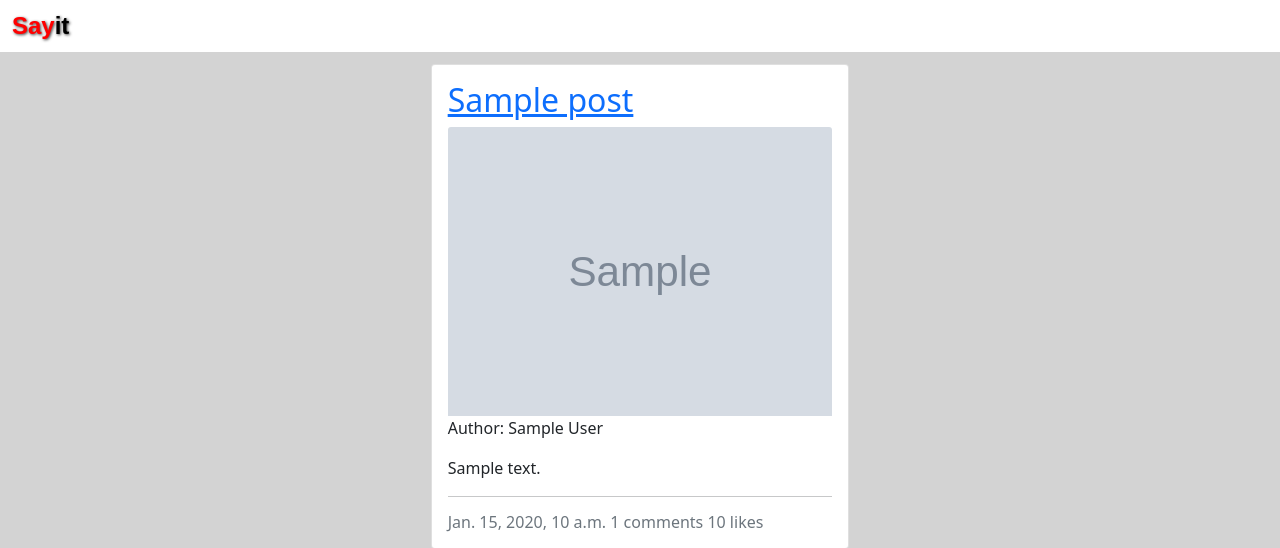
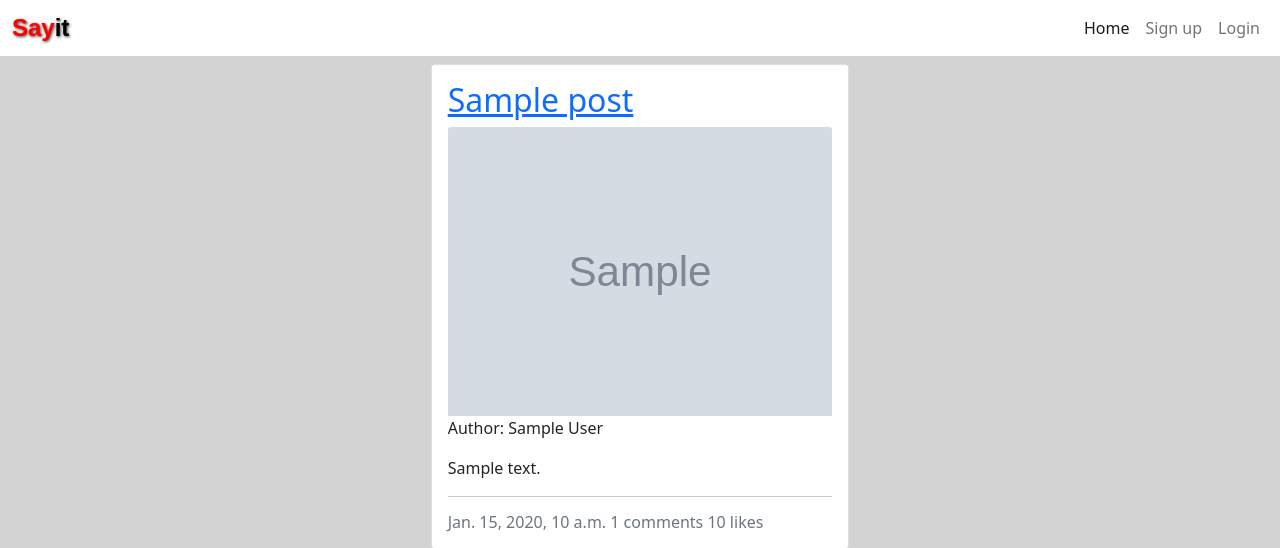
Before and after one commit to Mthabs/ourcommunity, a Django app: template templates/index.html in a window 1280 px wide. Shown: the top 548 px of the page. Run offline with Django 3.2, Linux system fonts and the light colour scheme; the template is opened without the code that fills it: most values are stand-ins (such as "Sample title", 1, 10 or a date in 2020); grey boxes marked "Sample" are stand-in pictures.

Commit message:
add navigation bar

```diff
--- a/templates/base.html
+++ b/templates/base.html
@@ -44,6 +44,27 @@
             aria-controls="navbarText" aria-expanded="false" aria-label="Toggle navigation">
             <span class="navbar-toggler-icon"></span>
             </button>
+            <!-- Other Navbar Items -->
+            <div class="collapse navbar-collapse" id="navbarText">
+                <ul class="navbar-nav ms-auto mb-2 mb-lg-0">
+                    <!-- Using ms-auto to push the content to the right -->
+                    <li class="nav-item">
+                        <a class="nav-link active" aria-current="page" href="{% url 'home' %}">Home</a>
+                    </li>
+                    {% if user.is_authenticated %}
+                    <li class="nav-item">
+                        <a class="nav-link" href="{% url 'account_logout' %}">Logout</a>
+                    </li>
+                    {% else %}
+                    <li class="nav-item">
+                        <a class="nav-link" href="{% url 'account_signup' %}">Sign up</a>
+                    </li>
+                    <li class="nav-item">
+                        <a class="nav-link" href="{% url 'account_login' %}">Login</a>
+                    </li>
+                    {% endif %}
+                </ul>
+            </div>
         </div>
     </nav>
     <main class="flex-shrink-0 main-bg">
```
